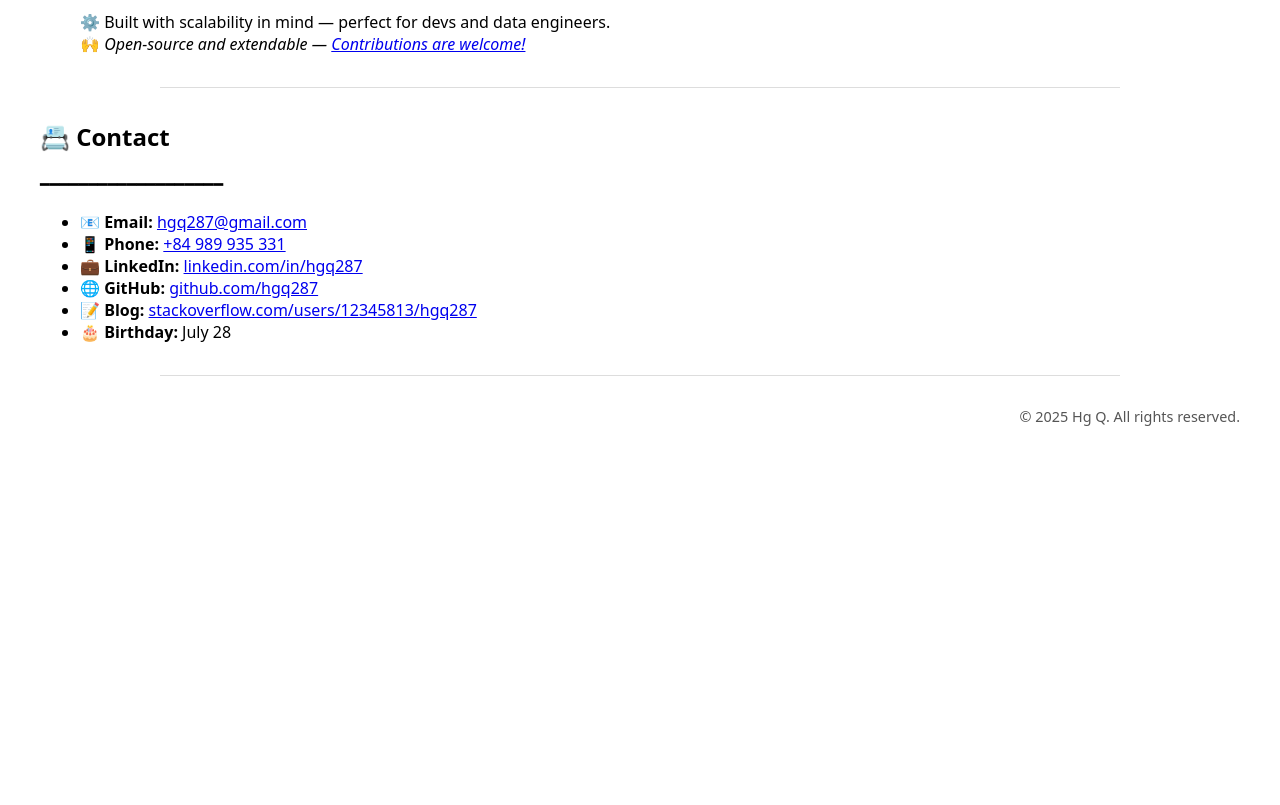
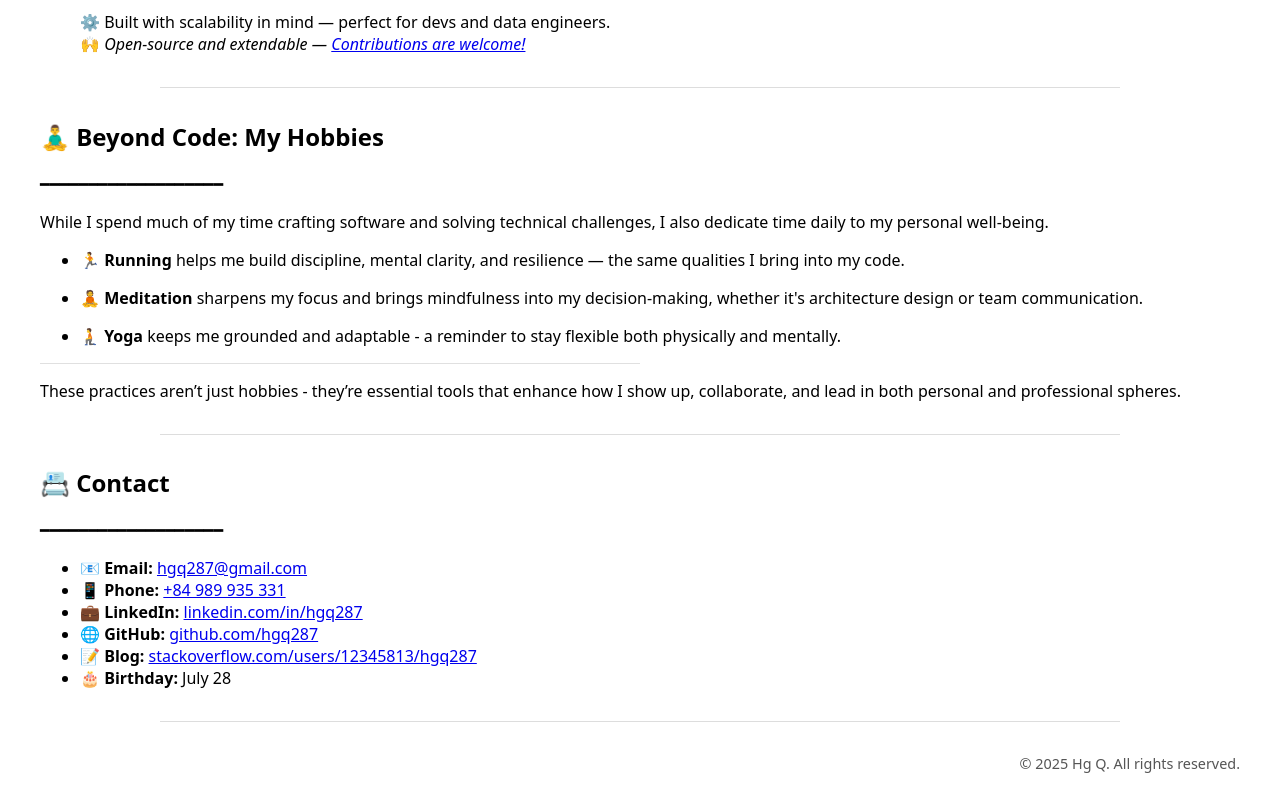
Before and after one commit to hgq287/hgq287.github.io, a Next.js app: page / in a window 1280 px wide. Shown: the part 4140-4945 px from the top of the page. Before the commit the page ends 4598 px from the top, so only its background shows below. Built offline with nearby package versions, Linux system fonts and the light colour scheme.

Commit message:
feat: add hobby section

```diff
--- /dev/null
+++ b/public/data/hobby.md
@@ -0,0 +1,14 @@
+## 🧘‍♂️ Beyond Code: My Hobbies
+━━━━━━━━━━━━━━━━━━━
+
+While I spend much of my time crafting software and solving technical challenges, I also dedicate time daily to my personal well-being.
+
+- 🏃 **Running** helps me build discipline, mental clarity, and resilience — the same qualities I bring into my code.
+
+- 🧘 **Meditation** sharpens my focus and brings mindfulness into my decision-making, whether it's architecture design or team communication.
+
+- 🧎 **Yoga** keeps me grounded and adaptable - a reminder to stay flexible both physically and mentally.
+
+<hr style="border: none; border-top: 1px solid #e0e0e0; width: 50%; margin: 0;" />
+
+These practices aren’t just hobbies - they’re essential tools that enhance how I show up, collaborate, and lead in both personal and professional spheres.
--- a/src/app/page.tsx
+++ b/src/app/page.tsx
@@ -14,6 +14,7 @@ export default async function Home() {
     {'filename': 'experience.md', 'title': 'Experience'},
     {'filename': 'skills.md', 'title': 'Technical Skills'},
     {'filename':'projects.md', 'title': 'projects'},
+    {'filename':'hobby.md', 'title': 'hobbies'},
     {'filename':'contact.md', 'title': 'Contact'}
   ];
 
```
